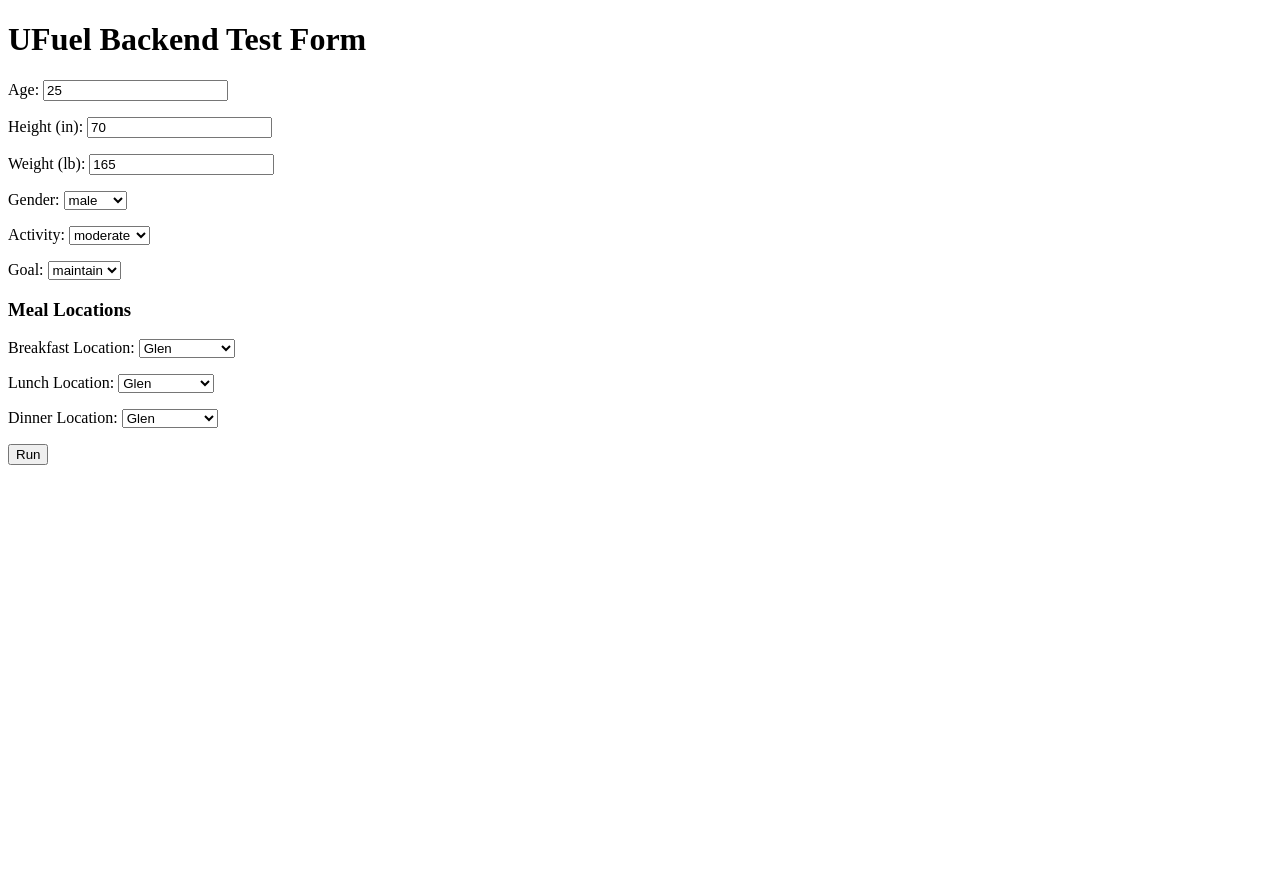
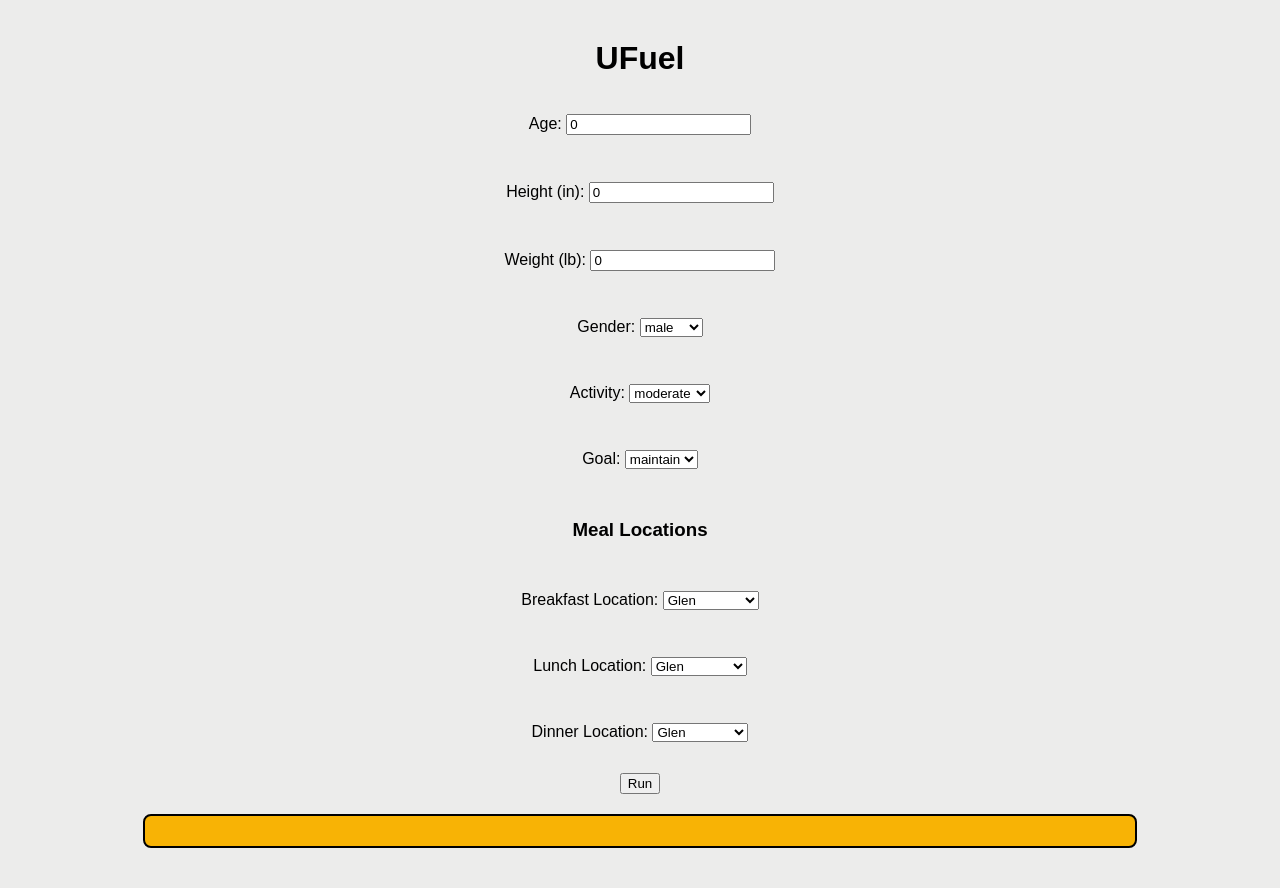
Before and after one commit to corvid-dev/UFuel, a Flask app: page / in a window 1280 px wide. Before the commit the page ends 465 px from the top, so only its background shows below. Run offline with Flask 3, Linux system fonts and the light colour scheme.

Commit message:
changed html and styles.css

```diff
--- /dev/null
+++ b/app/static/css/styles.css
@@ -0,0 +1,33 @@
+body{
+    background-color:rgb(236, 236, 235);
+    font-family: Arial, Helvetica, sans-serif;
+    color:black;
+    margin:40px;
+}
+h1{
+    color:black;
+    text-align : center;
+}
+form{
+    display:flex;
+    flex-direction: column;
+    align-items:center;
+    gap: 15px;
+}
+p{
+    color:black;
+    text-align : center;
+}
+#output {
+    background-color :rgb(248, 179, 5);
+    border: 2px solid black;
+    padding :15px;
+    border-radius: 8px;
+    width: 80%;
+    margin: 20px auto;
+    font-family:Impact, Haettenschweiler, 'Arial Narrow Bold', sans-serif;
+    font-size: 16px;
+    color: black;
+    white-space: pre-wrap;
+    text-align: left;
+}
--- a/app/templates/index.html
+++ b/app/templates/index.html
@@ -2,15 +2,16 @@
 <html lang="en">
 <head>
   <meta charset="UTF-8">
-  <title>UFuel Backend Test</title>
+  <title>UFuel </title>
+  <link rel = "stylesheet" href = "static/css/styles.css">
 </head>
 <body>
-  <h1>UFuel Backend Test Form</h1>
+  <h1>UFuel</h1>
 
   <form id="testForm">
-    <p>Age: <input type="number" id="age" value="25"></p>
-    <p>Height (in): <input type="number" id="height" value="70"></p>
-    <p>Weight (lb): <input type="number" id="weight" value="165"></p>
+    <p>Age: <input type="number" id="age" value="0"></p>
+    <p>Height (in): <input type="number" id="height" value="0"></p>
+    <p>Weight (lb): <input type="number" id="weight" value="0"></p>
 
     <p>Gender:
       <select id="gender">
```
